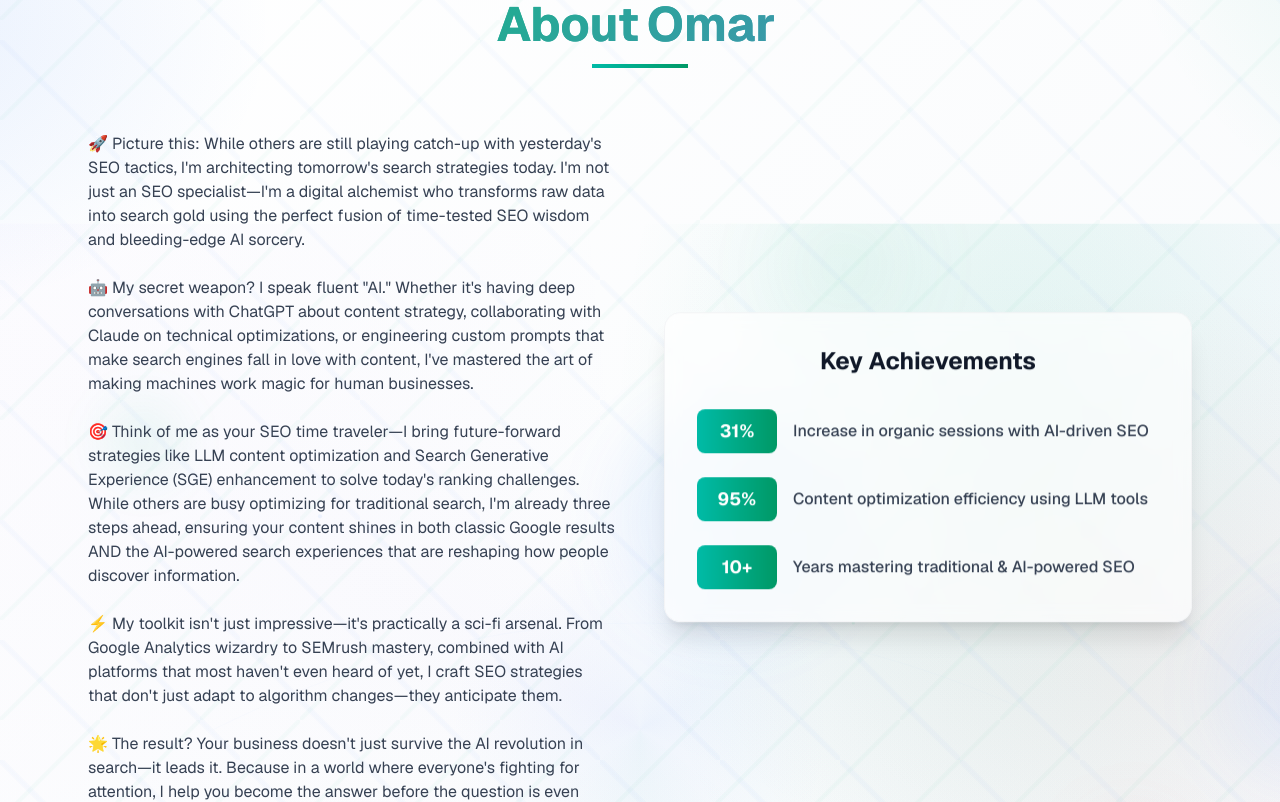
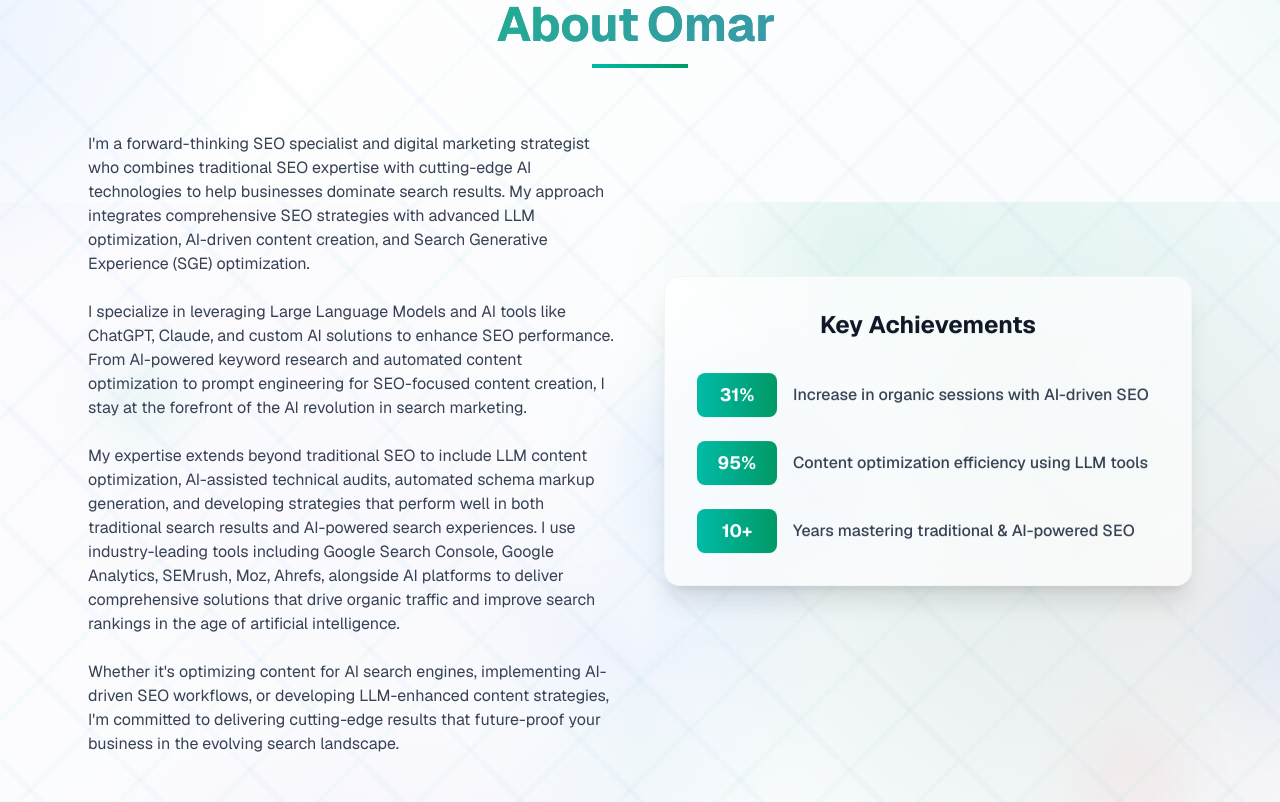
Before and after one commit to omac049/oc-personal, a Next.js app: page / in a window 1280 px wide. Shown: the part 880-1682 px from the top of the page. Built offline with nearby package versions, Linux system fonts and the light colour scheme.

Commit message:
Revert "✨ Transform About section with creative storytelling"
This reverts commit 06990c77742e90fdfab8c007239510e2e7a02219.

```diff
--- a/src/data/about.js
+++ b/src/data/about.js
@@ -1,14 +1,12 @@
 export const aboutData = {
   title: "About Omar",
-  content: `🚀 Picture this: While others are still playing catch-up with yesterday's SEO tactics, I'm architecting tomorrow's search strategies today. I'm not just an SEO specialist—I'm a digital alchemist who transforms raw data into search gold using the perfect fusion of time-tested SEO wisdom and bleeding-edge AI sorcery.
+  content: `I'm a forward-thinking SEO specialist and digital marketing strategist who combines traditional SEO expertise with cutting-edge AI technologies to help businesses dominate search results. My approach integrates comprehensive SEO strategies with advanced LLM optimization, AI-driven content creation, and Search Generative Experience (SGE) optimization.
 
-🤖 My secret weapon? I speak fluent "AI." Whether it's having deep conversations with ChatGPT about content strategy, collaborating with Claude on technical optimizations, or engineering custom prompts that make search engines fall in love with content, I've mastered the art of making machines work magic for human businesses.
+I specialize in leveraging Large Language Models and AI tools like ChatGPT, Claude, and custom AI solutions to enhance SEO performance. From AI-powered keyword research and automated content optimization to prompt engineering for SEO-focused content creation, I stay at the forefront of the AI revolution in search marketing.
 
-🎯 Think of me as your SEO time traveler—I bring future-forward strategies like LLM content optimization and Search Generative Experience (SGE) enhancement to solve today's ranking challenges. While others are busy optimizing for traditional search, I'm already three steps ahead, ensuring your content shines in both classic Google results AND the AI-powered search experiences that are reshaping how people discover information.
+My expertise extends beyond traditional SEO to include LLM content optimization, AI-assisted technical audits, automated schema markup generation, and developing strategies that perform well in both traditional search results and AI-powered search experiences. I use industry-leading tools including Google Search Console, Google Analytics, SEMrush, Moz, Ahrefs, alongside AI platforms to deliver comprehensive solutions that drive organic traffic and improve search rankings in the age of artificial intelligence.
 
-⚡ My toolkit isn't just impressive—it's practically a sci-fi arsenal. From Google Analytics wizardry to SEMrush mastery, combined with AI platforms that most haven't even heard of yet, I craft SEO strategies that don't just adapt to algorithm changes—they anticipate them.
-
-🌟 The result? Your business doesn't just survive the AI revolution in search—it leads it. Because in a world where everyone's fighting for attention, I help you become the answer before the question is even asked.`,
+Whether it's optimizing content for AI search engines, implementing AI-driven SEO workflows, or developing LLM-enhanced content strategies, I'm committed to delivering cutting-edge results that future-proof your business in the evolving search landscape.`,
   image: "/images/omar-profile.jpg", // Can be added later
   stats: [
     {
```
